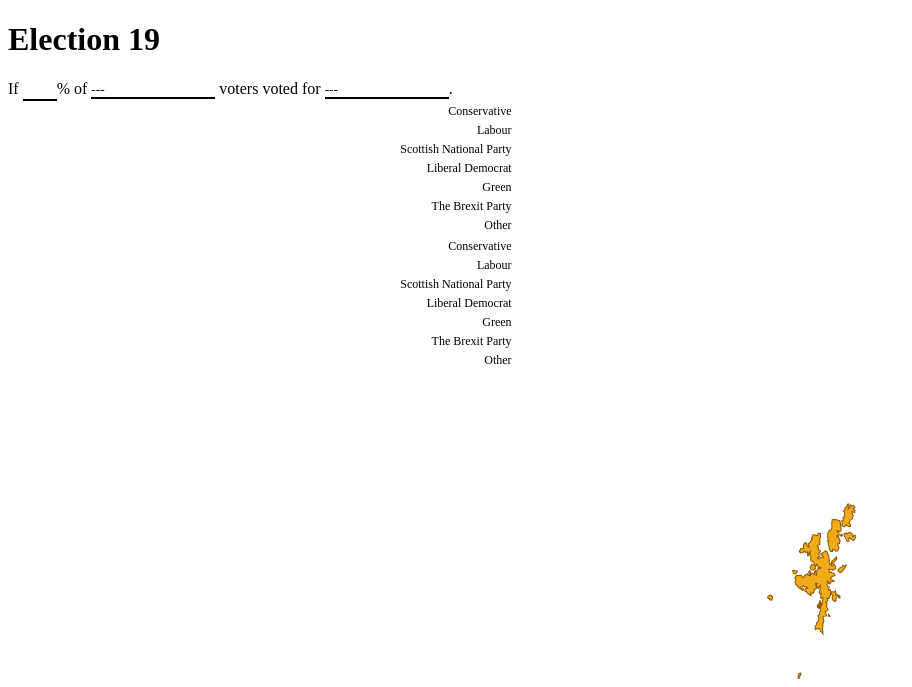
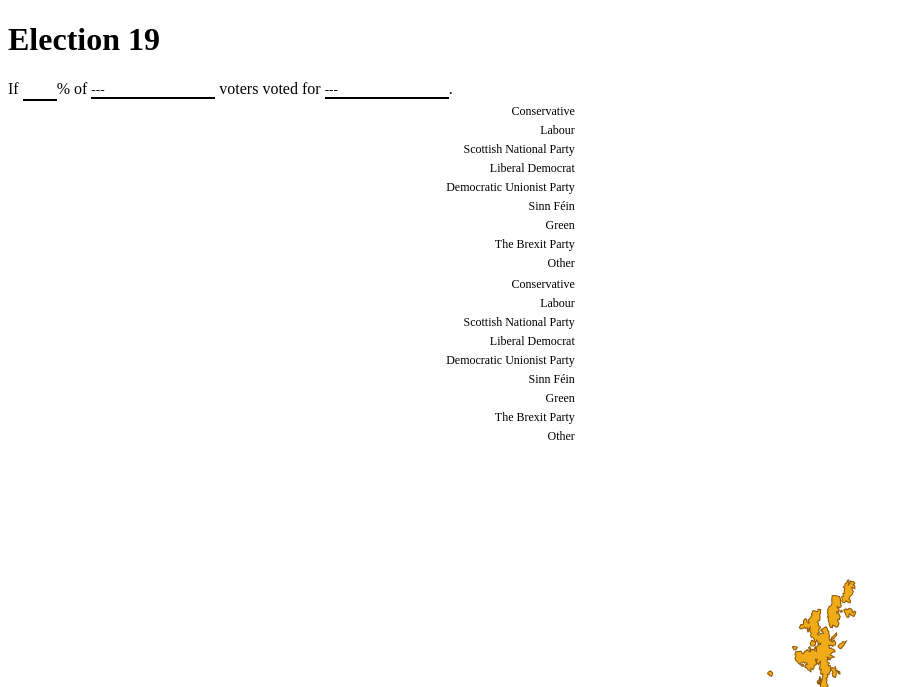
Before and after one commit to samirelanduk/election19, a Django app: template core/templates/home.html in a window 1280 px wide. Shown: the top 687 px of the page, without its empty margins (0-912 px from the left). Run offline with Django 3.2, Linux system fonts and the light colour scheme; the template is opened without the code that fills it, so the values that code supplies are empty; style sheets or scripts are compiled from the project's sources; some libraries are stand-ins or nearby versions; some web fonts are replaced.

Commit message:
NI parties

```diff
--- a/core/static/css/style.scss
+++ b/core/static/css/style.scss
@@ -23,7 +23,7 @@
 }
 
 table {
-    width: 80%;
+    width: 90%;
     font-size: 12px;
 
     tr {
--- a/core/templates/home.html
+++ b/core/templates/home.html
@@ -35,6 +35,14 @@
             <td><div class="data"><div class="bar"></div><span></span></div>
         </tr>
         <tr>
+            <td>Democratic Unionist Party</td>
+            <td><div class="data"><div class="bar"></div><span></span></div>
+        </tr>
+        <tr>
+            <td>Sinn Féin</td>
+            <td><div class="data"><div class="bar"></div><span></span></div>
+        </tr>
+        <tr>
             <td>Green</td>
             <td><div class="data"><div class="bar"></div><span></span></div>
         </tr>
@@ -66,6 +74,14 @@
             <td><div class="data"><div class="bar"></div><span></span></div>
         </tr>
         <tr>
+            <td>Democratic Unionist Party</td>
+            <td><div class="data"><div class="bar"></div><span></span></div>
+        </tr>
+        <tr>
+            <td>Sinn Féin</td>
+            <td><div class="data"><div class="bar"></div><span></span></div>
+        </tr>
+        <tr>
             <td>Green</td>
             <td><div class="data"><div class="bar"></div><span></span></div>
         </tr>
@@ -89,6 +105,8 @@
     "Scottish National Party": "rgb(248, 237, 46)",
     "Green": "rgb(95, 178, 95)",
     "The Brexit Party": "#02b6d7",
+    "Democratic Unionist Party": "#b51c4b",
+    "Sinn F\u00e9in": "#159b78",
     "Other": "gray"
 }
 var data = {};
@@ -164,7 +182,7 @@
         var parties = {
             "Labour": 0, "Conservative": 0, "Liberal Democrat": 0,
             "Scottish National Party": 0, "The Brexit Party": 0, "Green": 0,
-            "Other": 0
+            "Democratic Unionist Party": 0, "Sinn F\u00e9in": 0, "Other": 0
         }
         var summary = {
             "seats": {...parties}, "votes": {...parties}
```
